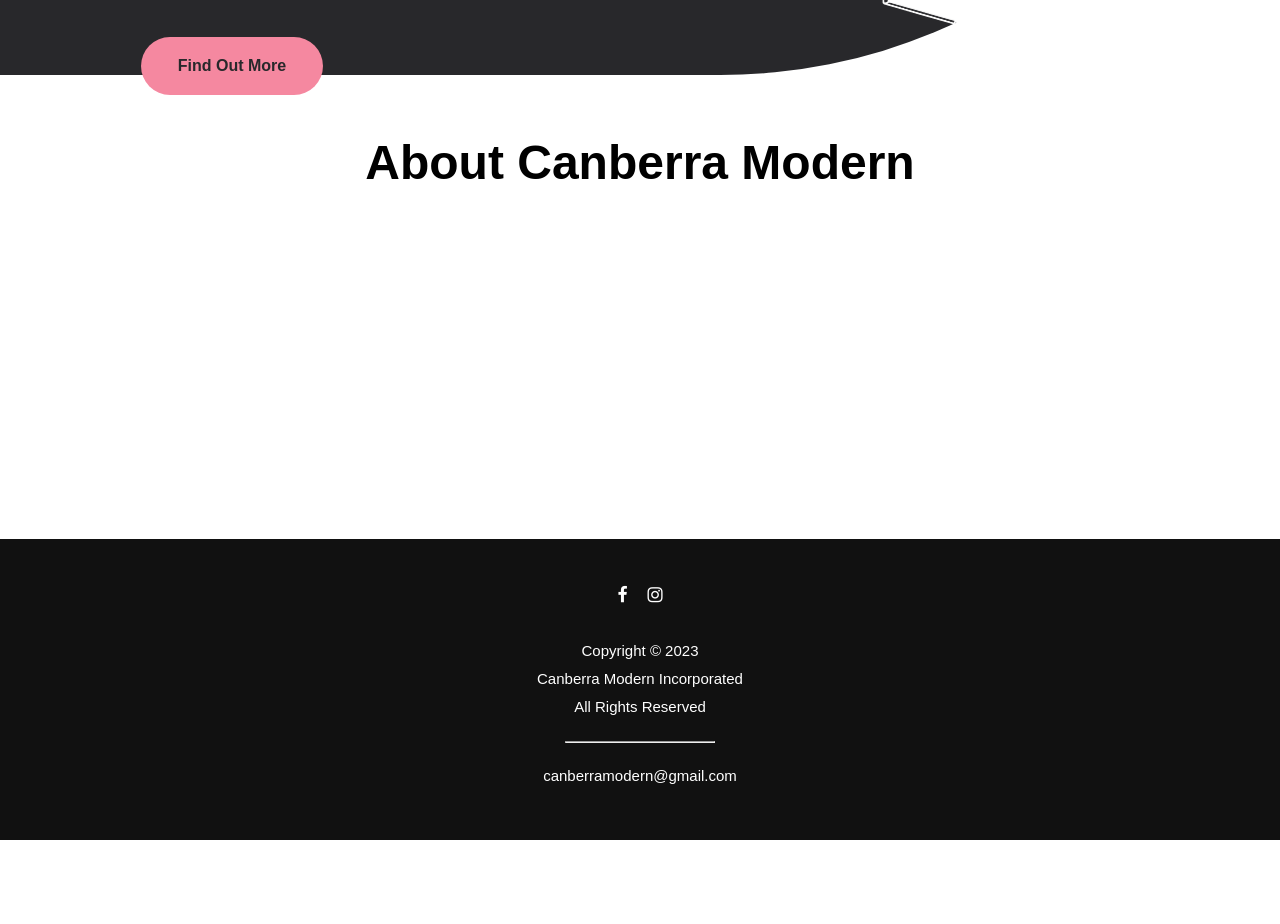
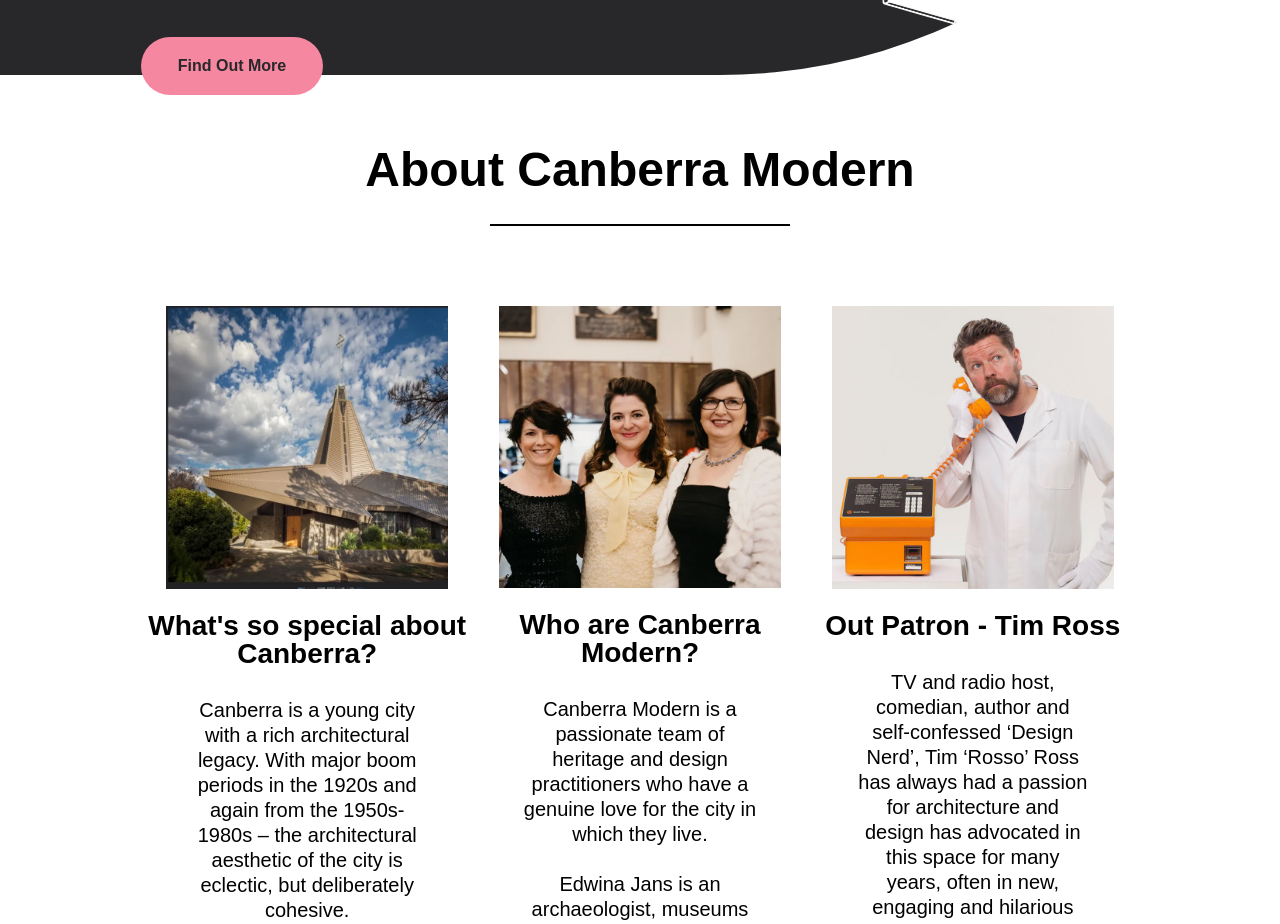
Before and after one commit to MitchsAU/Project-1-Canberra-Modern, a plain HTML site: page index.html in a window 1280 px wide. Shown: the part 565-1489 px from the top of the page. Before the commit the page ends 1405 px from the top, so only its background shows below. Drawn offline with Linux system fonts and the light colour scheme; a web font is replaced by a local one.

Commit message:
about on index page

```diff
--- a/assets/styles.css
+++ b/assets/styles.css
@@ -141,6 +141,7 @@ body{
     padding: 20px 0 0 11vw;
     color: white;
 }
+
 .button{
     font-family: 'Product Sans', sans-serif;
     font-weight: bold;
@@ -156,7 +157,6 @@ body{
     cursor: pointer;
 }
 
-
 .hero{
     display: grid;
     grid-template-columns: 50% 50%;
@@ -171,18 +171,69 @@ body{
     background-position: right;
 }
 
-.content{
+.hook{
     font-family: 'Product Sans', sans-serif;
-    height: 50vh;
+    height: 15vh;
+    display: flex;
+    align-items: center;
+    justify-content: center;
+    flex-direction: column;
+    text-align: center;
+    margin-top: 4vw;
 }
 
-.content h3{
+.hook h3{
     font-size: 3rem;
     font-weight: bold;
-    margin-top: 5vw;
-    align-items: center;
+}
+
+.line2{
+    height: 2px;
+    background: black;
+    width: 300px;
+    margin-top: 30px;
+    text-align: center;
+}
+
+.content {
+    font-family: 'Product Sans', sans-serif;
+    display: grid;
+    grid-template-columns: 1fr 1fr 1fr;
     justify-content: center;
+    margin: 60px 11vw 60px 11vw;
     text-align: center;
+}
+
+.grid1{
+    /* display: flex; */
+    /* justify-content: center;    */
+    /* flex-direction: column; */
+}
+.grid2{
+    /* display: flex; */
+    /* justify-content: center; */
+    /* flex-direction: column; */
+}
+.grid3{
+    /* display: flex; */
+    /* justify-content: center; */
+    /* flex-direction: column; */
+}
+
+.content h4{
+    font-size: 1.75rem;
+    padding-top: 20px;
+    padding-bottom: 30px;
+    font-weight: bold;
+}
+
+.content p{
+    font-size: 1.25rem;
+    margin: 0 50px 0 50px;
+    line-height: 25px;
+}
+.content img{
+    width: 22vw;
 }
 
 footer{
@@ -219,6 +270,7 @@ footer{
     width: 150px;
     margin-top: 20px;
 }
+
 .socials {
     list-style: none;
     display: flex;
--- a/index.html
+++ b/index.html
@@ -36,7 +36,7 @@
     </header>
     <div class="container">
         <div class="hero">
-                <div class="grid1">
+                <div class="grid">
                 <h1>Conservation Through Participation</h1>
                 <p>Through event-based advocacy and engagement with the community, Canberra Modern aims to promote protection and appreciation of the places which make an irreplaceable contribution to Canberra’s historic urban and designed cultural landscape. </p>
                 <button class="button">Find Out More</button>
@@ -45,8 +45,36 @@
 
         </div>
     </div>
+    <div class="hook">
+        <h3>About Canberra Modern</h3>
+        <div class="line2"></div>
+    </div>
     <div class="content">
-        <h3>About Canberra Modern</h3>
+        <div class="grid1">
+        <img src="./assets/images/house.png" alt="house">
+        <h4>What's so special about Canberra?</h4>
+        <p>Canberra is a young city with a rich architectural legacy. With major boom periods in the 1920s and again from the 1950s-1980s – the architectural aesthetic of the city is eclectic, but deliberately cohesive.  <br><br>
+            The mid-late twentieth century period of development in Canberra, specifically during the National Capital Development Commission’s (NCDC) oversight (1958-1989) has not been widely celebrated or recognised by the Canberra community.<br><br>
+            Major developments not only in residential, but civic and community buildings saw the frequent involvement of architects now considered pioneers of the modernist movement, and the construction of a key collection of iconic and unique mid-century buildings in Australia. <br><br>
+            Many of these structures, which make an irreplaceable contribution to Canberra, have already been lost and many face risk of being lost in the near future.
+            So we at Canberra Modern are here to help by engaging Canberra and Australia with their contemporary National Capital. </p>
+        </div>
+        <div class="grid2">
+        <img src="./assets/images/people.png" alt="people">
+        <h4>Who are Canberra Modern?</h4>
+        <p>Canberra Modern is a passionate team of heritage and design practitioners who have a genuine love for the city in which they live. <br><br>
+            Edwina Jans is an archaeologist, museums and cultural heritage expert who works with the ACT Government. Edwina specialises in education, communication and innovative engagement for heritage places.        <br><br>
+            Amy Jarvis is a heritage management and interpretation specialist who works at ACT Historic Places. Amy was awarded a Churchill Fellowship in 2018/9 to investigate advocacy and engagement models around mid-century architecture in the USA. <br><br>
+            Rachel Jackson is an interior designer and heritage management expert who is Principal at GML Heritage. Rachel is a specialist in cultural landscape assessment and in heritage and sustainability. Rachel is a 2022/23 Getty Conservation Institute Scholar.</p>
+        </div>
+        <div class="grid3">
+        <img src="./assets/images/timross.png" alt="timross">
+        <h4>Out Patron - Tim Ross</h4>
+        <p>TV and radio host, comedian, author and self-confessed ‘Design Nerd’, Tim ‘Rosso’ Ross has always had a passion for architecture and design has advocated in this space for many years, often in new, engaging and hilarious ways. <br><br>
+            A long-time supporter of Canberra Modern, having performed several of his sell out shows within the festival, Tim also passionately supports important issues in Australian architecture and design and speaks nationally on preserving Australia’s important architectural character and the legacy of the many great designers of our nation. <br><br>
+            In 2018, Tim was awarded the National Trust Heritage Award for Advocacy and in 2019, the National President’s Prize from the Australian Institute of Architects, to “recognise him for his advocacy, activism and outstanding contribution to the architecture profession”.<br><br>
+            Canberra Modern are thrilled to have Tim as our Patron and look forward to many years of collaboration and celebration of the rich mid-century character of our National Capital</p>
+        </div>
     </div>
     <footer class="footer">
         <ul class="socials">
@@ -56,9 +84,7 @@
         <p>Copyright &copy; 2023</p>
         <p>Canberra Modern Incorporated</p>
         <p>All Rights Reserved</p>
-        <div class="line">
-            <hr>
-        </div>
+        <div class="line"></div>
         <p class="email">canberramodern@gmail.com</p>
     </footer>
 </body>
```
Also changed, not shown: assets/images/house.png (added), assets/images/people.png (added), assets/images/timross.png (added).
